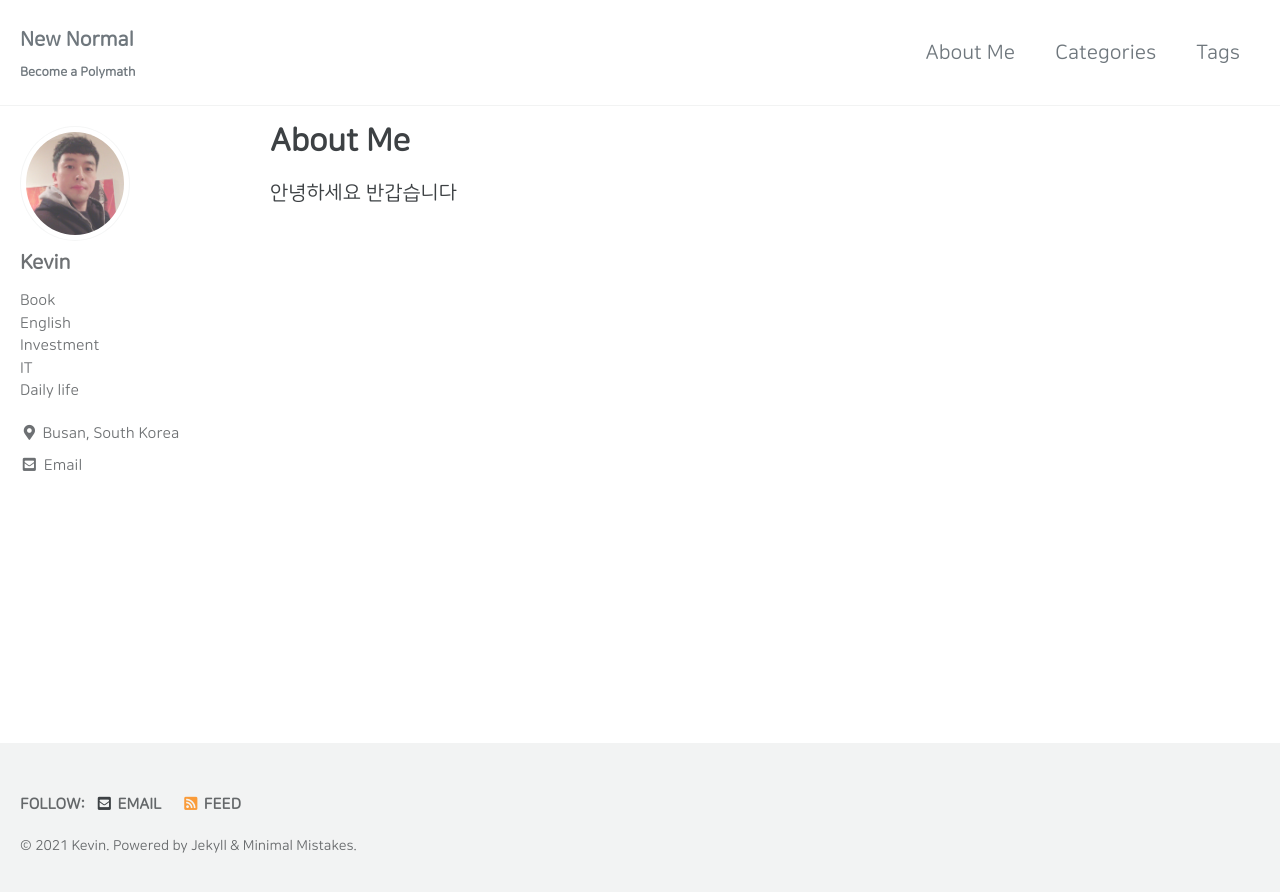
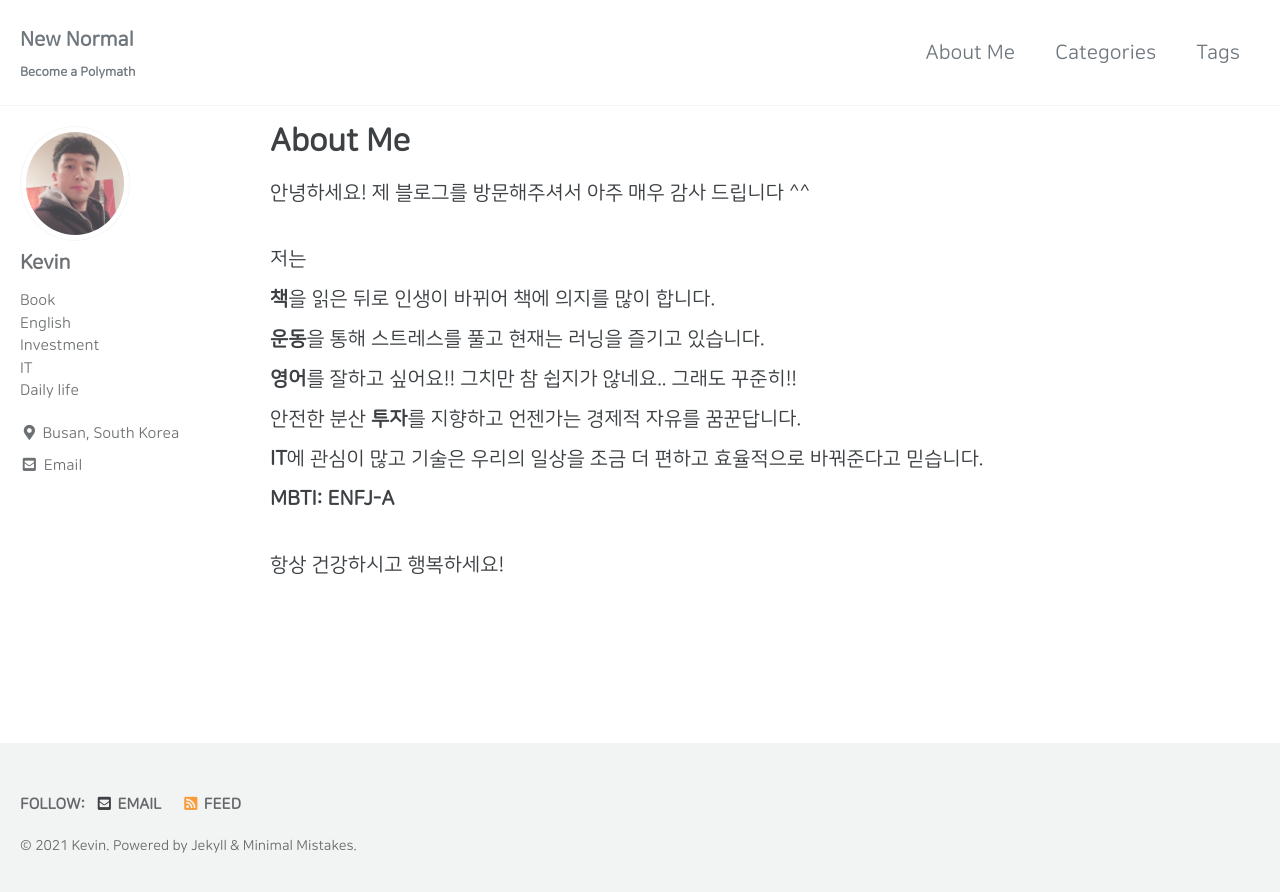
Before and after one commit to letsgokevin/readyfornewnormal.github.io, a Jekyll site: the page built from _pages/about.md, in a window 1280 px wide. Shown: the top 892 px of the page. Built offline with Jekyll 4.4.1, drawn with Linux system fonts in a browser that asks for light colours; cached includes are drawn as plain includes.

Commit message:
about update

```diff
--- a/_pages/about.md
+++ b/_pages/about.md
@@ -6,5 +6,14 @@ layout: single
 author_profile: true
 ---
 
-안녕하세요
-반갑습니다
+안녕하세요! 제 블로그를 방문해주셔서 아주 매우 감사 드립니다 ^^<br/>
+
+저는<br/>
+**책**을 읽은 뒤로 인생이 바뀌어 책에 의지를 많이 합니다.<br/>
+**운동**을 통해 스트레스를 풀고 현재는 러닝을 즐기고 있습니다.<br/>
+**영어**를 잘하고 싶어요!! 그치만 참 쉽지가 않네요.. 그래도 꾸준히!!<br/>
+안전한 분산 **투자**를 지향하고 언젠가는 경제적 자유를 꿈꾼답니다.<br/>
+**IT**에 관심이 많고 기술은 우리의 일상을 조금 더 편하고 효율적으로 바꿔준다고 믿습니다.<br/>
+**MBTI: ENFJ-A**
+
+항상 건강하시고 행복하세요!
```
